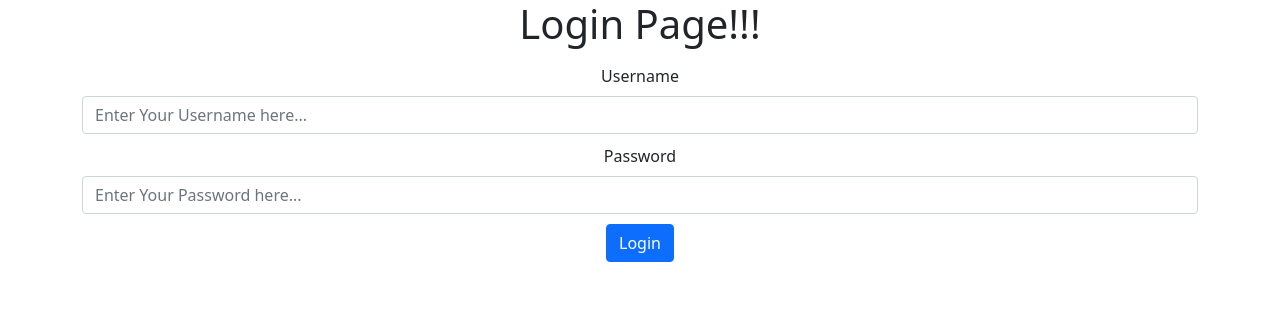
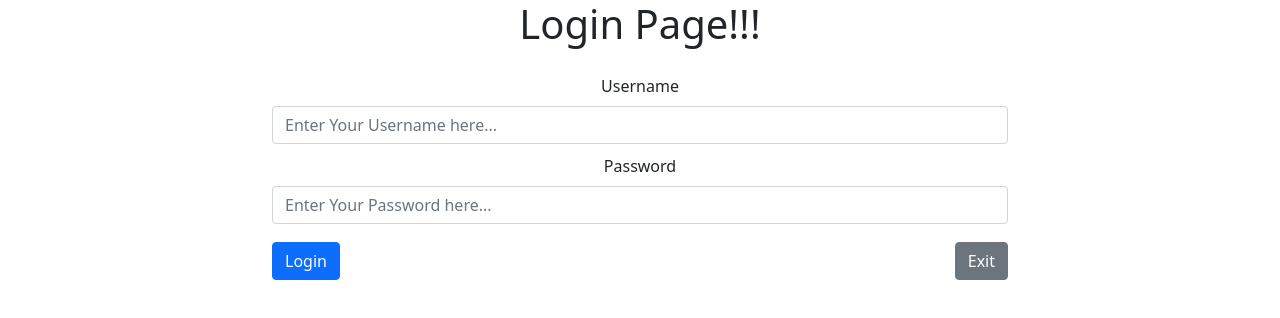
Before and after one commit to HoylakeComputerClub/AsignmentSubmissionReviewApp, a React (Create React App) app in the folder frontend/: page /login in a window 1280 px wide. Shown: the top 318 px of the page. Built offline with nearby package versions, Linux system fonts and the light colour scheme.

Commit message:
centered login page elements

```diff
--- a/frontend/src/Login/index.js
+++ b/frontend/src/Login/index.js
@@ -1,6 +1,6 @@
 import React, { useState } from 'react';
 import { useLocalState } from '../utils/useLocalStorage';
-import { Button, Container, Form } from 'react-bootstrap';
+import { Button, Col, Container, Form, Row } from 'react-bootstrap';
 import "./Login.css";
 
 
@@ -33,9 +33,11 @@ const Login = (props) => {
             <Container>
                 <h1>Login Page!!!</h1>
                 <p>{props.jwt}</p>
+                <Row className='d-flex h-100 justify-content-center align-items-center'>
+                    <Col md='6' lg='8'>
                         <Form.Group>
                             <Form.Group className="formItem">
-                        <Form.Label htmlFor='username'>Username</Form.Label>
+                                <Form.Label htmlFor='username' classname='fs-4'>Username</Form.Label>
                                 <Form.Control type='email' id='username' placeholder='Enter Your Username here...' value={username} onChange={(e) => setUsername(e.target.value)} />
                             </Form.Group>
                             <Form.Group className="formItem">
@@ -43,9 +45,20 @@ const Login = (props) => {
                                 <Form.Control type='password' id='password' placeholder='Enter Your Password here...' value={password} onChange={(e) => setPassword(e.target.value)} />
                             </Form.Group>
                         </Form.Group>
+                        <Row>
+                            <Col className='mt-2 gap-2 d-flex flex-column flex-md-row justify-content-between'>
                             <Button className="formItem" id='submit' type='button' onClick={() => sendLoginRequest()} >
                                     Login
                             </Button>
+                            <Button className="formItem" variant='secondary' id='submit' type='button' onClick={() => window.location.href = '/'} >
+                                Exit
+                            </Button>
+                            </Col>
+                        </Row>
+
+
+                    </Col>
+                </Row>
 
             </Container>
         </>
```
Also changed, not shown: 1 other file (tests, documents, lock files or other folders). Lines whose indentation alone changed are shown as unchanged.
